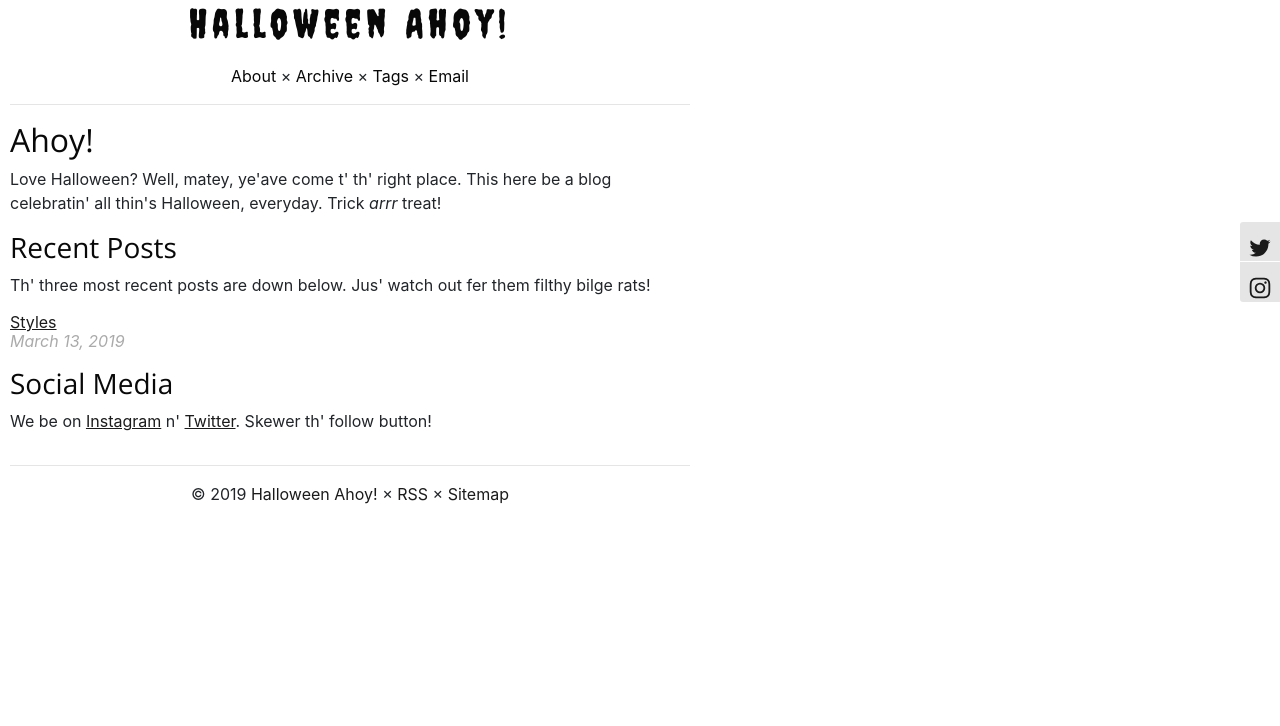
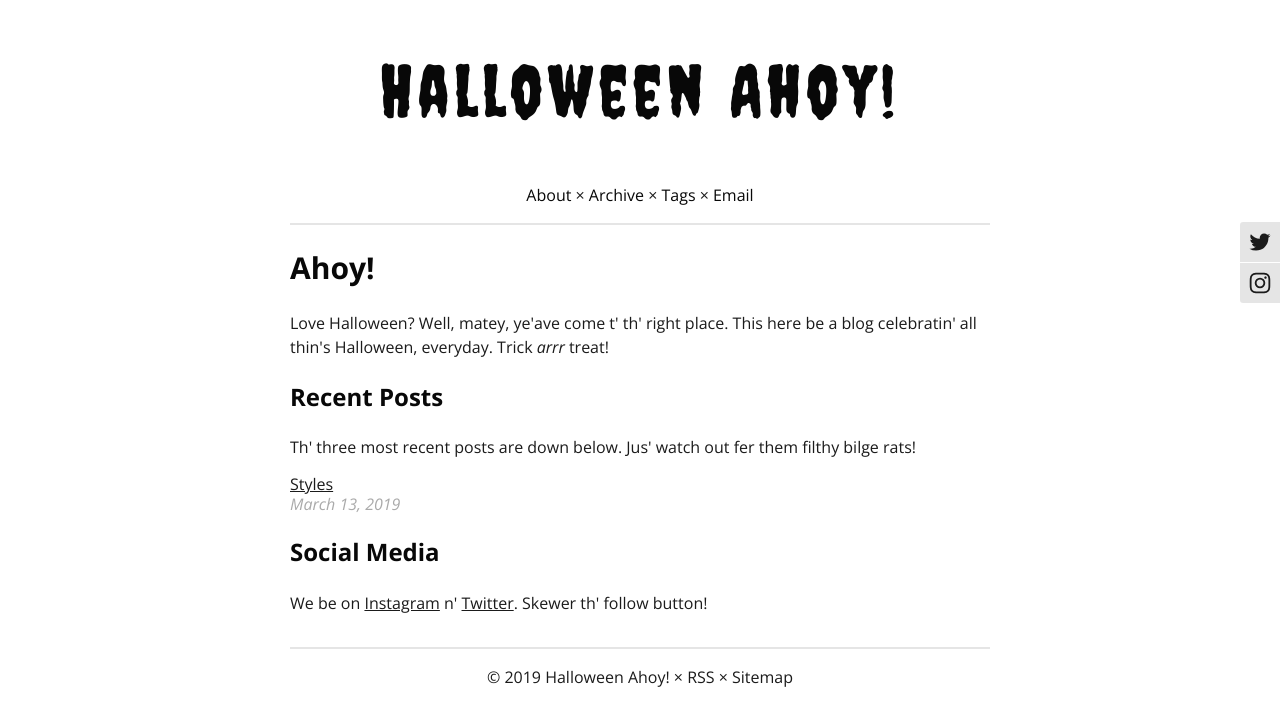
Before and after one commit to halloweenahoy/halloweenahoy.github.io, a Jekyll site: the page built from index.html, in a window 1280 px wide. Shown: the top 726 px of the page. Built offline with Jekyll 4.4.1, drawn with Linux system fonts in a browser that asks for light colours; comment, search, counter and statistics services are not loaded.

Commit message:
Update default.html

```diff
--- a/_layouts/default.html
+++ b/_layouts/default.html
@@ -11,7 +11,6 @@
   <title>{{ page.title }}</title>
 
   <link rel="stylesheet" href="{{ '/css/style.css' | absolute_url }}">
-  <link rel="stylesheet" href="https://stackpath.bootstrapcdn.com/bootstrap/4.3.1/css/bootstrap.min.css">
   <link href="https://fonts.googleapis.com/css?family=Creepster|Open+Sans:400,400i,700,700i&display=swap" rel="stylesheet">
 
   <link rel="shortcut icon" href="/favicon.ico" type="image/x-icon" />
@@ -27,9 +26,10 @@
 
   <link rel="stylesheet" type="text/css" href="https://cdn.jsdelivr.net/npm/cookieconsent@3/build/cookieconsent.min.css" />
   <script src="https://cdn.jsdelivr.net/npm/cookieconsent@3/build/cookieconsent.min.js" data-cfasync="false"></script>
-<script>
-window.addEventListener("load", function(){
-window.cookieconsent.initialise({
+
+  <script>
+  window.addEventListener("load", function(){
+  window.cookieconsent.initialise({
   "palette": {
     "popup": {
       "background": "#000000"
@@ -39,8 +39,8 @@ window.cookieconsent.initialise({
     }
   },
   "theme": "classic"
-})});
-</script>
+  })});
+  </script>
 
 </head>
 
```
